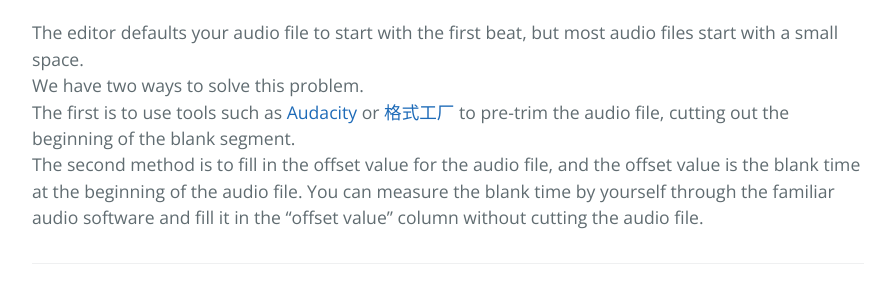
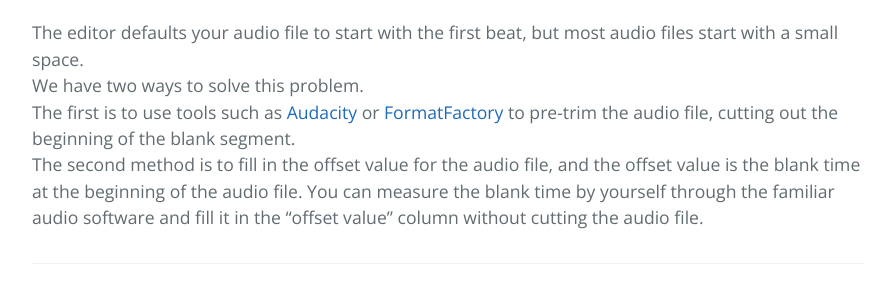
Before and after one commit to Smartmelon/BandSpace, a Jekyll site: the page built from pages/en/using-mapping.md, in a window 1280 px wide. Shown: the part 1775-2069 px from the top of the page, without its empty margins (192-1083 px from the left). Built offline with Jekyll 4.4.1, drawn with Linux system fonts in a browser that asks for light colours.

Commit message:
修改ReadMe

```diff
--- a/pages/en/using-mapping.md
+++ b/pages/en/using-mapping.md
@@ -26,5 +26,5 @@ BPM is the number of beats per minute, which is the full song speed mark. It is
 ## Align songs
 The editor defaults your audio file to start with the first beat, but most audio files start with a small space.
 We have two ways to solve this problem.
-The first is to use tools such as [Audacity](https://www.audacityteam.org/) or [格式工厂](http://www.pcgeshi.com/index.html) to pre-trim the audio file, cutting out the beginning of the blank segment.
+The first is to use tools such as [Audacity](https://www.audacityteam.org/) or [FormatFactory](http://www.pcgeshi.com/index.html) to pre-trim the audio file, cutting out the beginning of the blank segment.
 The second method is to fill in the offset value for the audio file, and the offset value is the blank time at the beginning of the audio file. You can measure the blank time by yourself through the familiar audio software and fill it in the "offset value" column without cutting the audio file.
```
Also changed, not shown: README.md.
